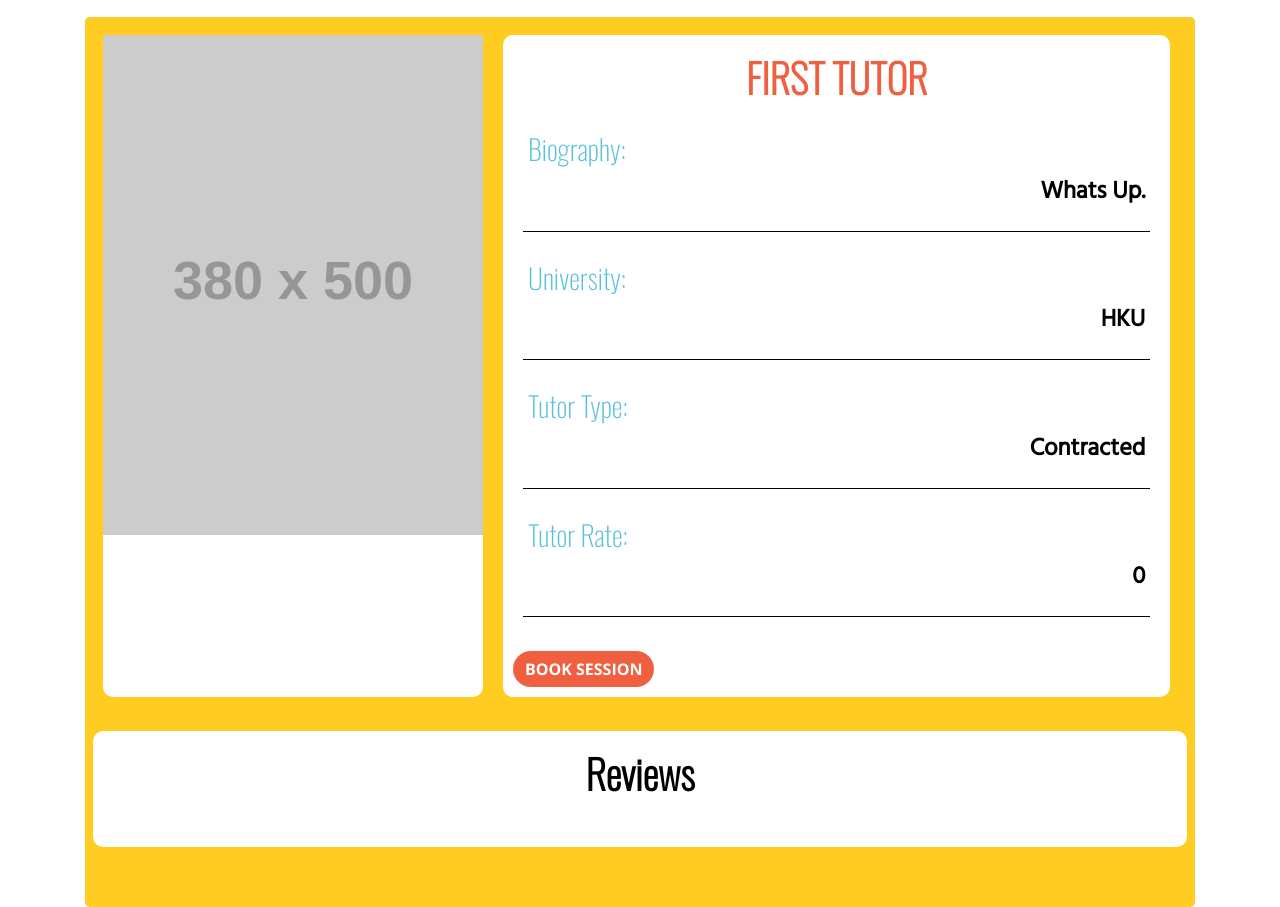
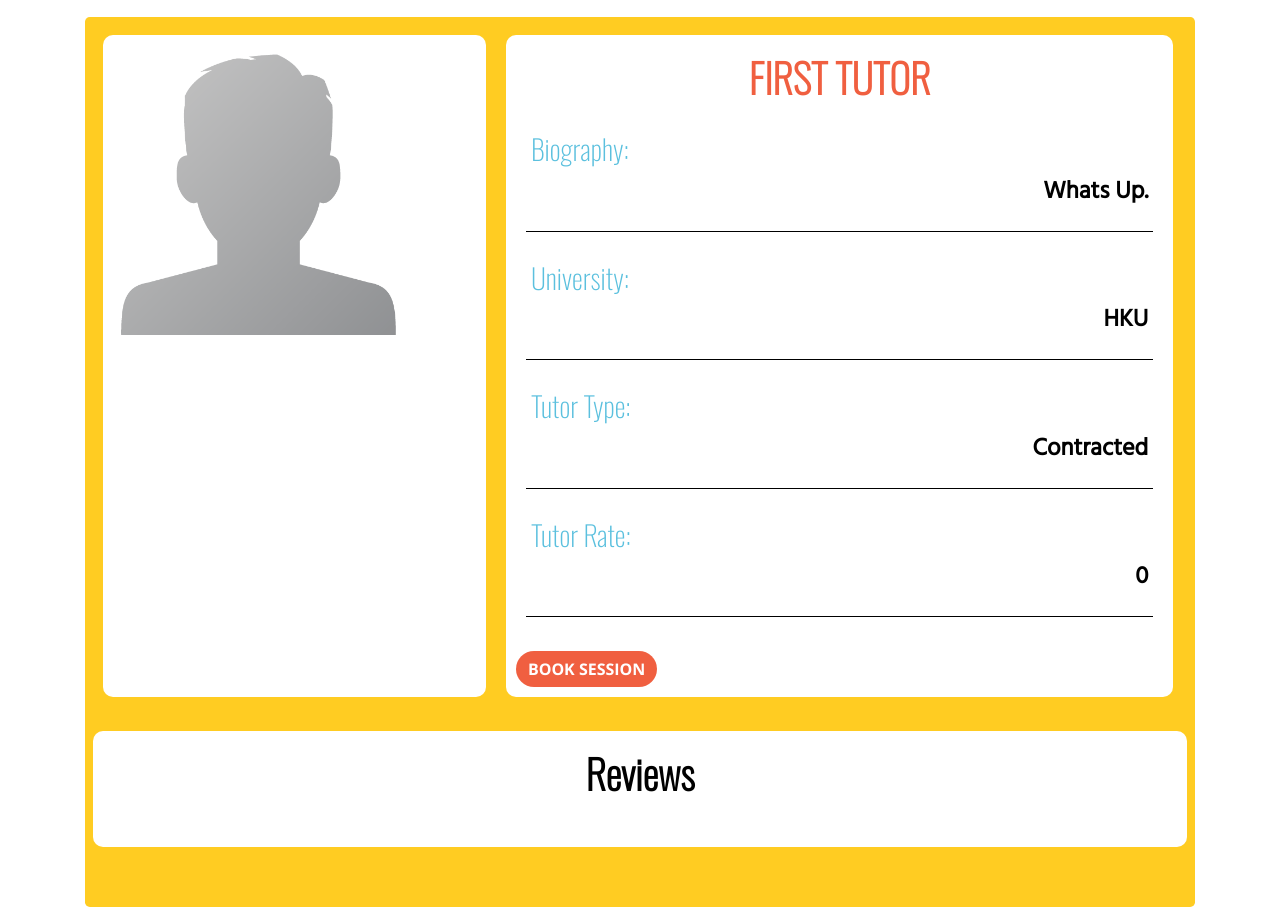
Before and after one commit to tejasvi-mehra/tutoria_project, a Django app: page /tutoria/view_profile/1/ in a window 1280 px wide. Shown: the part 52-959 px from the top of the page. Run offline with Django 3.2, Linux system fonts and the light colour scheme; a user stored in the database is signed in; data comes from the database, SQL or seed files in the repository; both versions use the stored data as it was after the commit; grey boxes labelled with a size stand in for pictures from a placeholder-image service; data that the repository does not hold is empty; some libraries are stand-ins or nearby versions.

Commit message:
This is latest

```diff
--- a/tutoria/static/css/creative.css
+++ b/tutoria/static/css/creative.css
@@ -157,6 +157,25 @@ li {
 }
 .profile-sub-deets h3{
   color: #5bc0de;
+}
+
+.row.profile-container{
+
+  width: 35%;
+}
+
+.profile-pic{
+  padding: 10px;
+  margin-right: auto;
+margin-right: auto;
+display: block;
+}
+
+.profile-pic img{
+margin-right: auto;
+margin-right: auto;
+display: block;
+  max-width:80%;
 }
 
 .profile-sub-deets p{
--- a/tutoria/templates/tutoria/profile/s_view_profile.html
+++ b/tutoria/templates/tutoria/profile/s_view_profile.html
@@ -7,8 +7,9 @@
 
 
 
-                            <div class="profile-container">
-                                <img src="http://placehold.it/380x500" alt="" class="img-rounded img-responsive" />
+                            <div class="row profile-container">
+                                <div class="profile-pic">
+                                <img src="{{tutor.avatar.url}}" alt="" class="img-rounded img-responsive" /></div>
                             </div>
 
 
```
Also changed, not shown: db.sqlite3.
